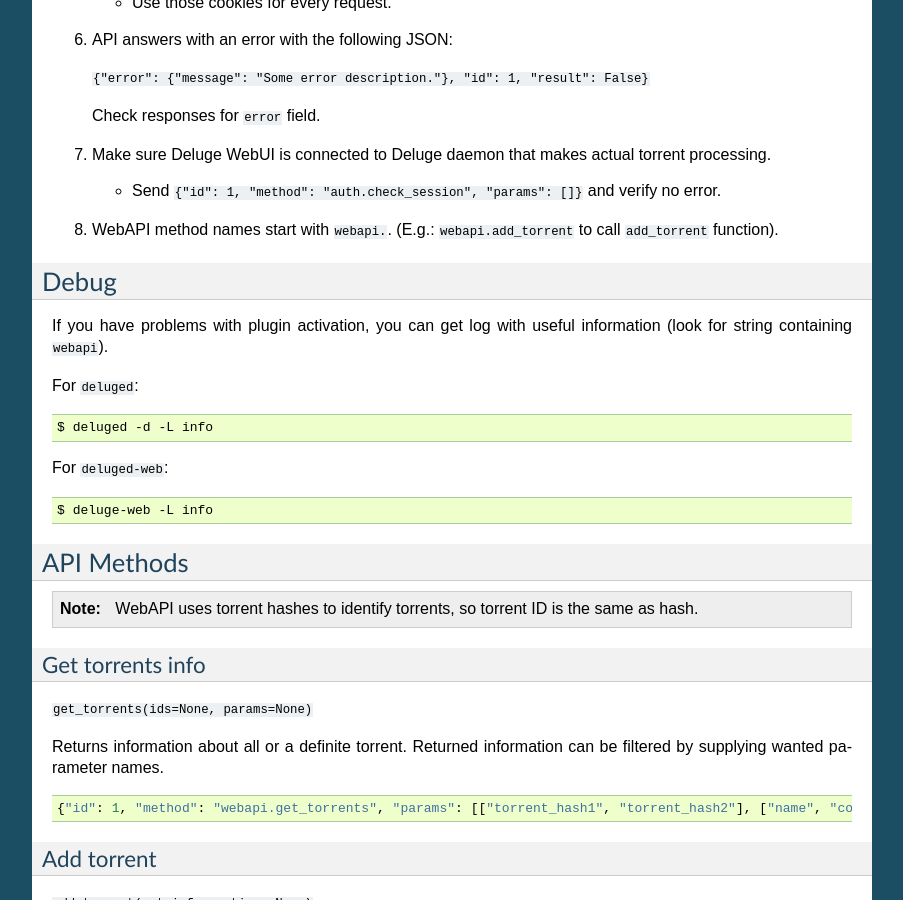
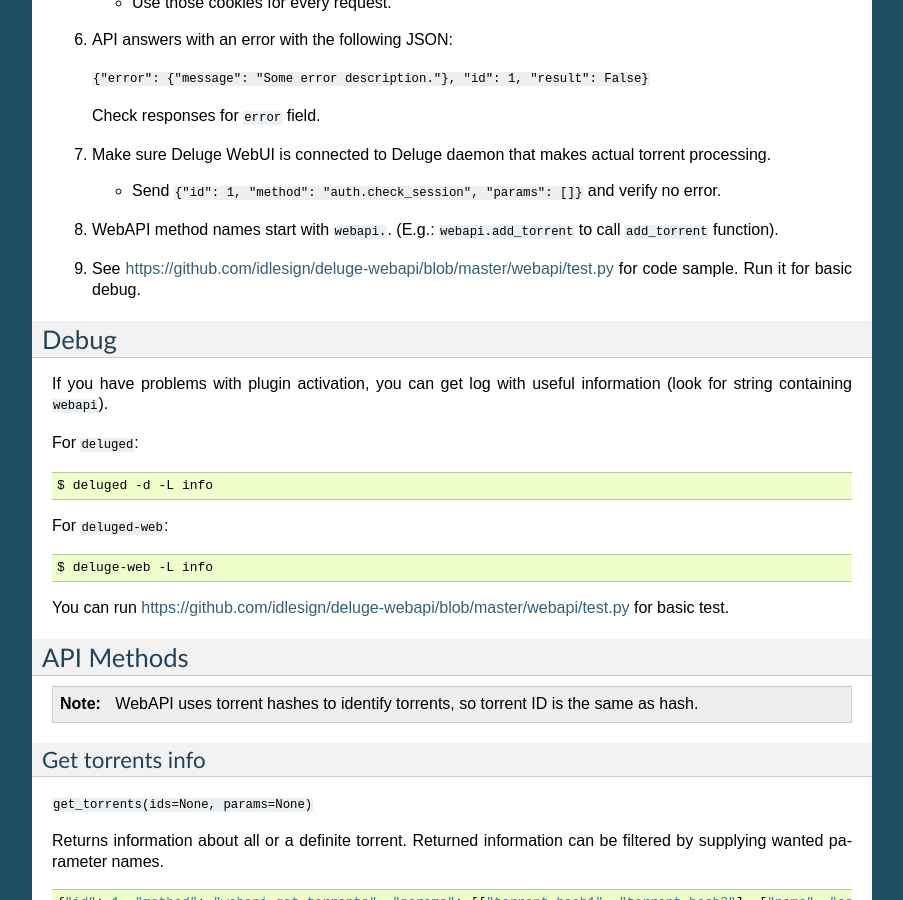
Before and after one commit to idlesign/deluge-webapi, a Sphinx documentation site: the page built from docs/source/quickstart.rst, in a window 1280 px wide and 900 px high, scrolled down 610 px. Shown: the whole window, without its empty margins (198-1101 px from the left). Built offline with Sphinx 7.4.7, drawn with Linux system fonts in a browser that asks for light colours.

Commit message:
test.py mentioned in docs.

```diff
--- a/docs/source/quickstart.rst
+++ b/docs/source/quickstart.rst
@@ -43,6 +43,8 @@
 
 8. WebAPI method names start with ``webapi.``. (E.g.: ``webapi.add_torrent`` to call ``add_torrent`` function).
 
+9. See https://github.com/idlesign/deluge-webapi/blob/master/webapi/test.py for code sample. Run it for basic debug.
+
 
 Debug
 -----
@@ -61,6 +63,9 @@
 .. code-block:: bash
 
     $ deluge-web -L info
+
+
+You can run https://github.com/idlesign/deluge-webapi/blob/master/webapi/test.py for basic test.
 
 
 
```
